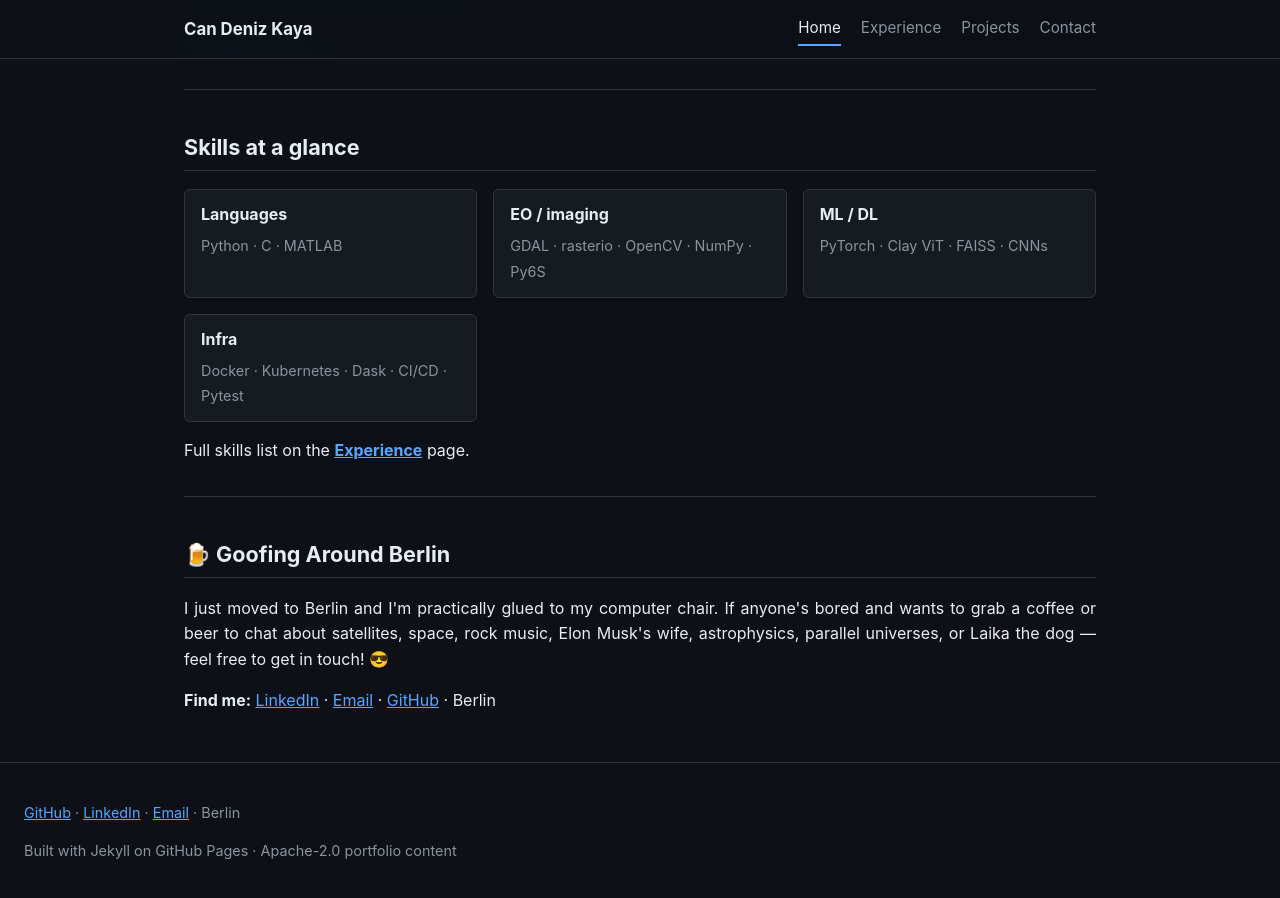
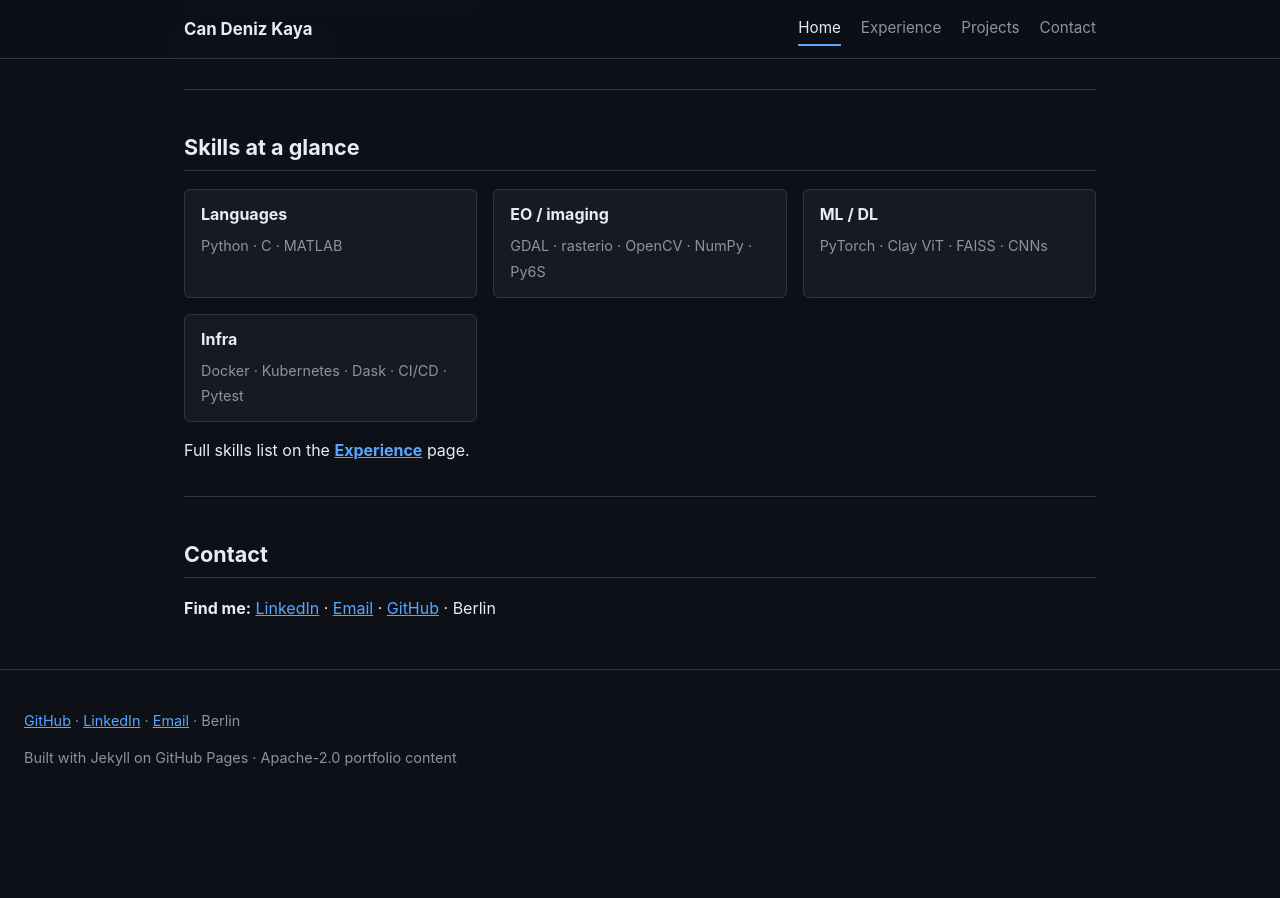
Before and after one commit to AstroCan17/AstroCan17, a Jekyll site: the page built from docs/index.md, in a window 1280 px wide and 900 px high, scrolled down 3042 px. Built offline with Jekyll 4.4.1, drawn with Linux system fonts in a browser that asks for light colours; after the commit the page ends 3850 px from its top, so only the background shows below that.

Commit message:
Replace Goofing Around Berlin with minimal Contact section.
Keep LinkedIn, email, GitHub, and Berlin links on home and profile README only.

Co-authored-by: Cursor <cursoragent@cursor.com>

```diff
--- a/docs/index.md
+++ b/docs/index.md
@@ -99,8 +99,6 @@ description: Satellite Ground Segment Architect — Payload Data Processing —
 
 ---
 
-<h2 class="section-heading" id="contact">🍺 Goofing Around Berlin</h2>
-
-<p class="section-lead">I just moved to Berlin and I'm practically glued to my computer chair. If anyone's bored and wants to grab a coffee or beer to chat about satellites, space, rock music, Elon Musk's wife, astrophysics, parallel universes, or Laika the dog — feel free to get in touch! 😎</p>
+<h2 class="section-heading" id="contact">Contact</h2>
 
 <p class="contact-line"><strong>Find me:</strong> <a href="https://www.linkedin.com/in/candenizkaya/">LinkedIn</a> · <a href="mailto:candenizkaya17@gmail.com">Email</a> · <a href="https://github.com/AstroCan17">GitHub</a> · Berlin</p>
```
Also changed, not shown: README.md.
